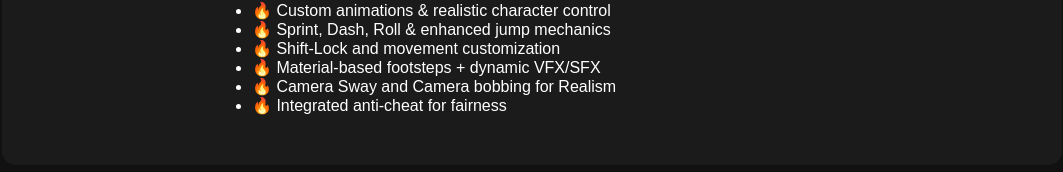
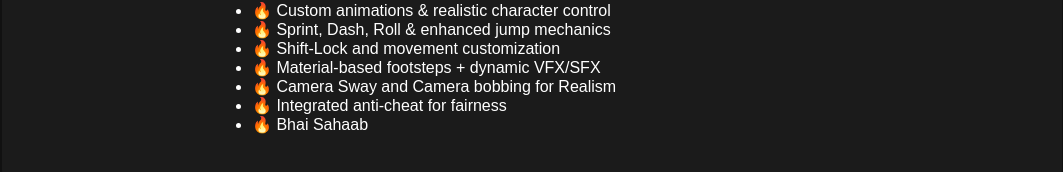
Before and after one commit to ArtisticScripter/artisticscripter.github.io, a plain HTML site: page index.html in a window 1280 px wide. Shown: the part 1263-1435 px from the top of the page, without its empty margins (108-1171 px from the left). Drawn offline with Linux system fonts and the light colour scheme.

Commit message:
index.html

```diff
--- a/index.html
+++ b/index.html
@@ -95,8 +95,9 @@
       	<li>🔥 Sprint, Dash, Roll & enhanced jump mechanics</li>
      	<li>🔥 Shift-Lock and movement customization</li>
       	<li>🔥 Material-based footsteps + dynamic VFX/SFX</li>
-	<li>🔥 Camera Sway and Camera bobbing for Realism</li>
+		<li>🔥 Camera Sway and Camera bobbing for Realism</li>
       	<li>🔥 Integrated anti-cheat for fairness</li>
+		<li>🔥 Bhai Sahaab</li>
             </ul>
         </div>
     </div>
```
